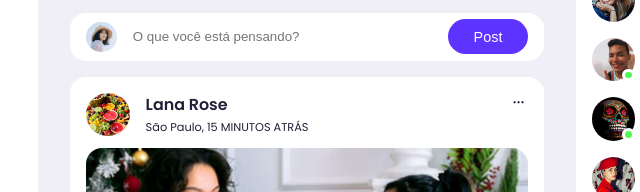
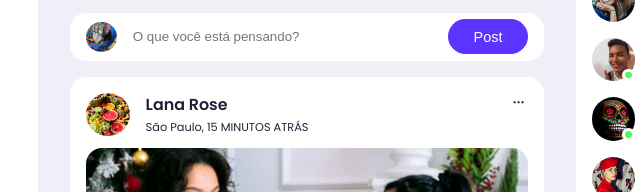
Before and after one commit to stephcust/rede-social-responsiva-website, a plain HTML site: page index.html in a window 1280 px wide. Shown: the part 272-464 px from the top of the page, 320-960 px from the left. Drawn offline with nearby package versions, Linux system fonts and the light colour scheme.

Commit message:
ajeitando foto

```diff
--- a/index.html
+++ b/index.html
@@ -171,7 +171,7 @@
                 <!--- Fim dos Stories-->
                 <form class="create-post">
                     <div class="profile-photo">
-                        <img src="img/profile1.jpg">
+                        <img src="img/profile.jpg">
                     </div>
                     <input type="text"  placeholder="O que você está pensando?" id="create-post">
                     <input type="submit" value="Post" class="btn btn-primary">
```
